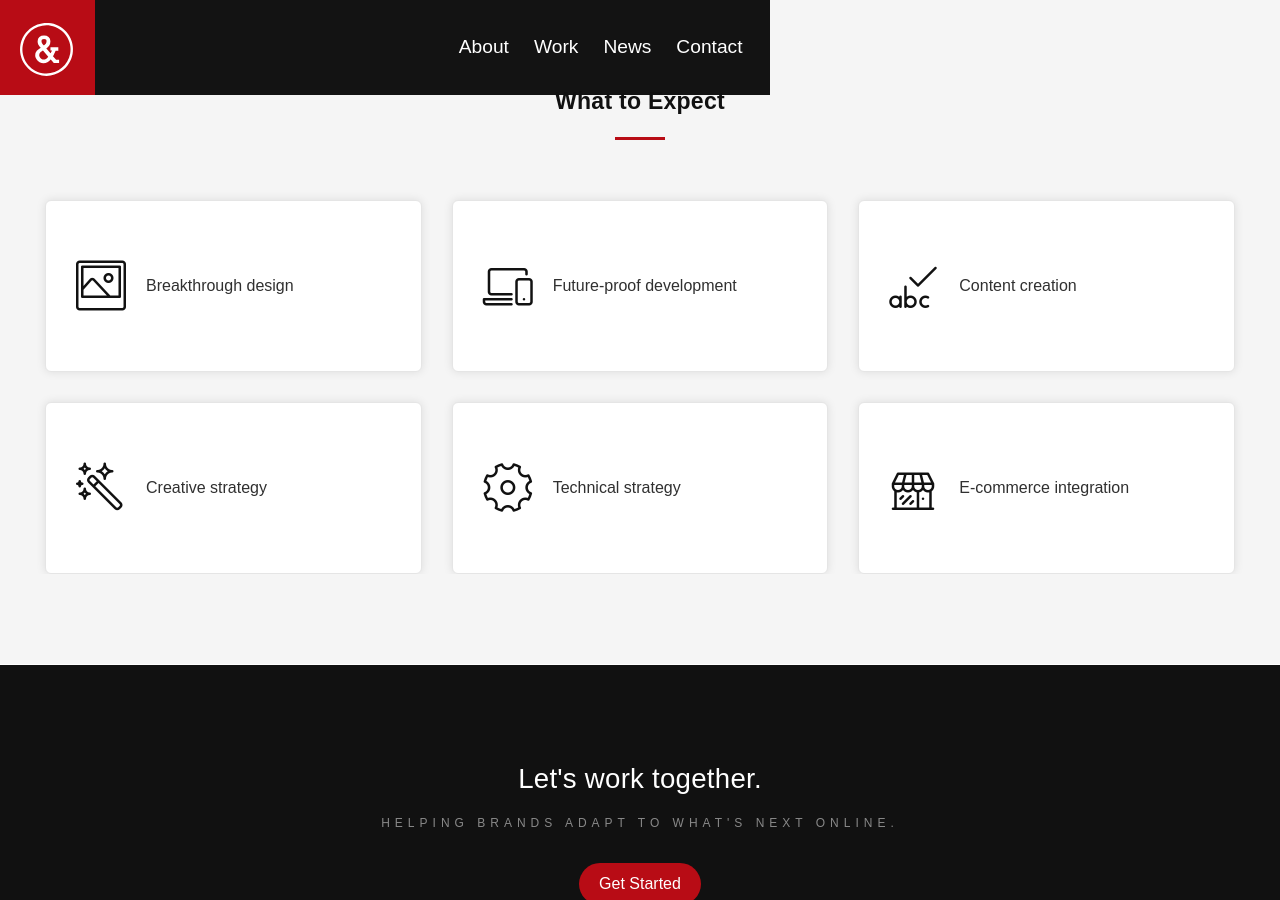
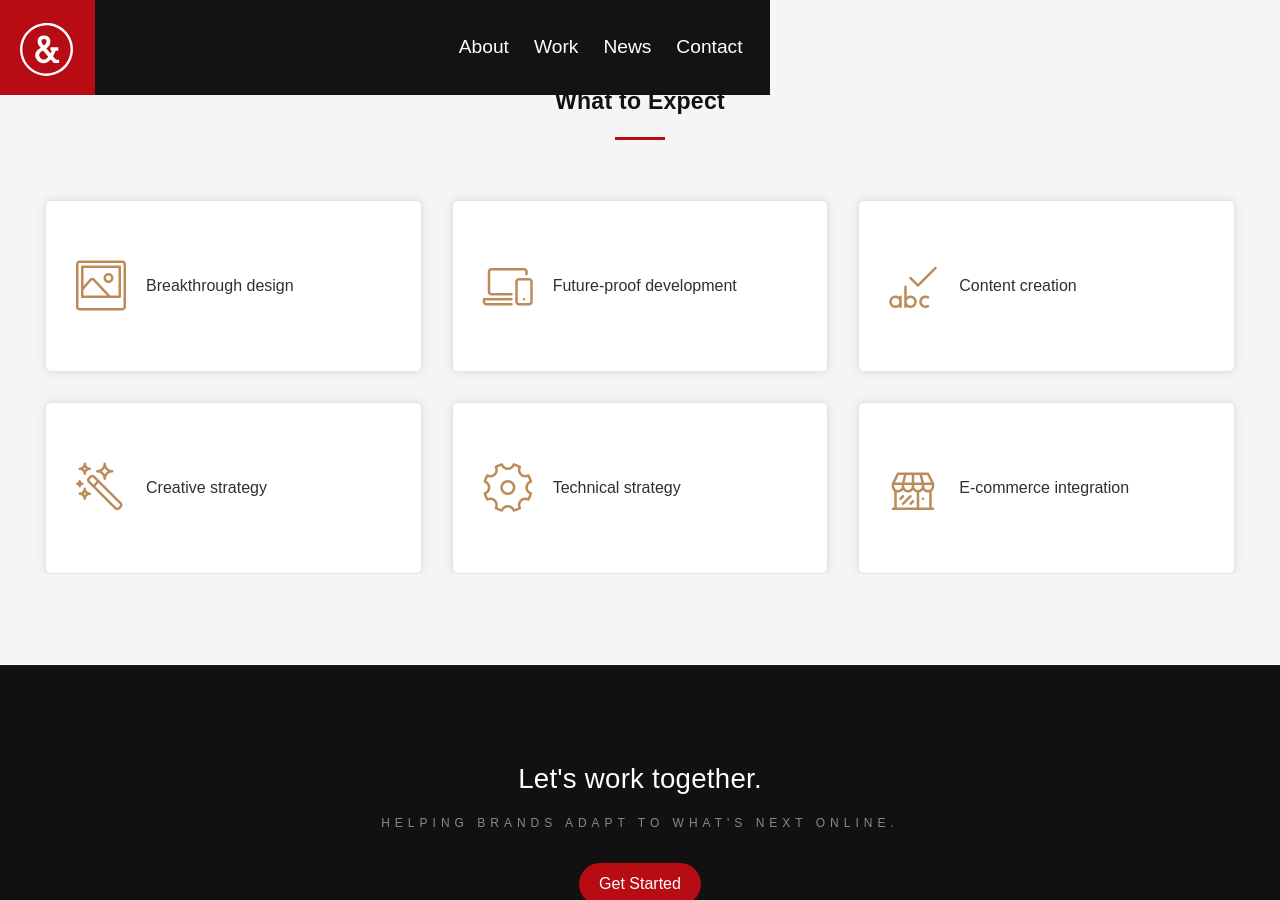
Before and after one commit to brianotoole/brickandmonitor, a Jekyll site: the page built from index.html, in a window 1280 px wide and 900 px high, scrolled down 2477 px. Built offline with Jekyll 4.4.1, drawn with Linux system fonts in a browser that asks for light colours; nearby versions of some CDN libraries; some web fonts are replaced; a script that is not in the unit is left out.

Commit message:
add tertiary color on icons

```diff
--- a/assets/css/app.css
+++ b/assets/css/app.css
@@ -1212,7 +1212,7 @@ body {
   .icon-card span {
     padding-right: 1.25rem;
     font-size: 3.125rem;
-    color: #BB8B58; }
+    color: #BB8B58 !important; }
 
 .project-grid {
   padding: 0;
@@ -2252,6 +2252,10 @@ textarea {
   @media (min-width: 800px) {
     .card__description {
       min-height: 300px; } }
+  .card__description a {
+    color: #111; }
+  .card__description .btn {
+    color: #BB8B58; }
 
 .services {
   display: -ms-flexbox;
--- a/src/styles/components/_card.scss
+++ b/src/styles/components/_card.scss
@@ -66,4 +66,10 @@
   @include bp_md {
     min-height: 300px;
   }
+  a {
+    color: $color-black;
+  }
+  .btn {
+    color: $color-tertiary;
+  }
 }
--- a/src/styles/layouts/_page.scss
+++ b/src/styles/layouts/_page.scss
@@ -224,7 +224,7 @@ body {
   span {
     padding-right: rem(20);
     font-size: rem(50);
-    color: $color-tertiary;
+    color: $color-tertiary!important;
   }
 }
 
```
